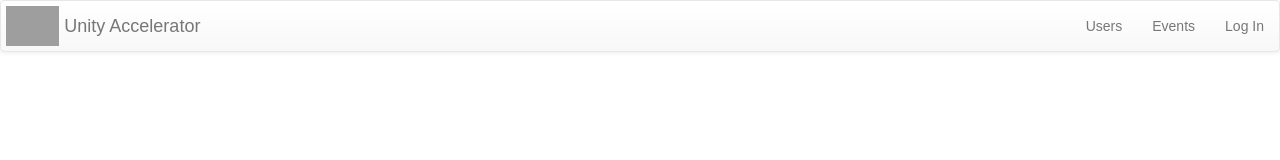
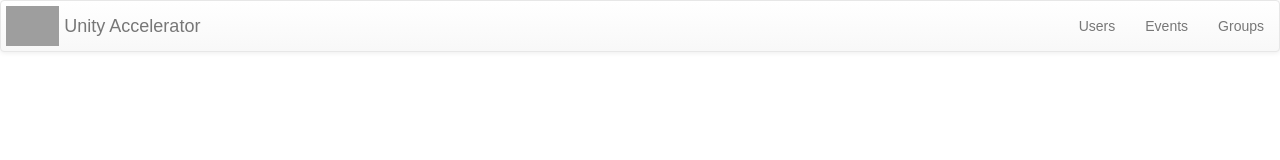
Before and after one commit to abglassford/UAccClient, a React (Create React App) app: page / in a window 1280 px wide. Shown: the top 160 px of the page. Built offline with nearby package versions, Linux system fonts and the light colour scheme; grey boxes are pictures that could not be loaded.

Commit message:
change ajax call from local to deployed server

```diff
--- a/src/Events.js
+++ b/src/Events.js
@@ -12,7 +12,7 @@ class Events extends Component {
       eventData : [],
       view: 'Calendar'
      }
-    ajax('http://localhost:8888/api/events')
+    ajax('https://young-badlands-52676.herokuapp.com/api/events')
     .done((data) => {
       this.setState({eventData: data})
     })
--- /dev/null
+++ b/src/Groups.js
@@ -0,0 +1,30 @@
+import React, { Component } from 'react';
+import './style/App.css';
+import {ajax} from 'jquery';
+
+class Groups extends Component {
+  constructor(props) {
+    super(props)
+    this.state = { groupData : [] }
+    ajax('https://young-badlands-52676.herokuapp.com/api/groups')
+    .done((data) => {
+      this.setState({groupData: data})
+    })
+    .catch((err) => {
+      console.log(err);
+    })
+  }
+  render() {
+    return (
+      <div className="Groups">
+        <ul>
+          {this.state.groupData.map((group, i) => {
+            return <li key={i}>{group.name}</li>
+          })}
+        </ul>
+      </div>
+    );
+  }
+}
+
+export default Groups;
--- a/src/Nav.js
+++ b/src/Nav.js
@@ -17,7 +17,7 @@ class Nav extends Component {
             <ul className="nav navbar-nav navbar-right">
               <li><Link to='Users'>Users</Link></li>
               <li><Link to='Events'>Events</Link></li>
-              <li><Link to='Login'>Log In</Link></li>
+              <li><Link to='Groups'>Groups</Link></li>
             </ul>
         </div>
       </nav>
--- a/src/Users.js
+++ b/src/Users.js
@@ -6,7 +6,7 @@ class Users extends Component {
   constructor(props) {
     super(props)
     this.state = { userData : [] }
-    ajax('http://localhost:8888/api/users')
+    ajax('https://young-badlands-52676.herokuapp.com/api/users')
     .done((data) => {
       this.setState({userData: data})
     })
--- a/src/index.js
+++ b/src/index.js
@@ -5,6 +5,7 @@ import App from './App';
 import Users from './Users';
 import Events from './Events';
 import Home from './Home';
+import Groups from './Groups';
 
 import { Router, Route, browserHistory } from 'react-router'
 
@@ -14,6 +15,7 @@ ReactDOM.render(
       <Route path="Home" component={Home}></Route>
       <Route path="Users" component={Users}></Route>
       <Route path="Events" component={Events}></Route>
+      <Route path="Groups" component={Groups}></Route>
     </Route>
   </Router>,
   document.getElementById('root')
```
